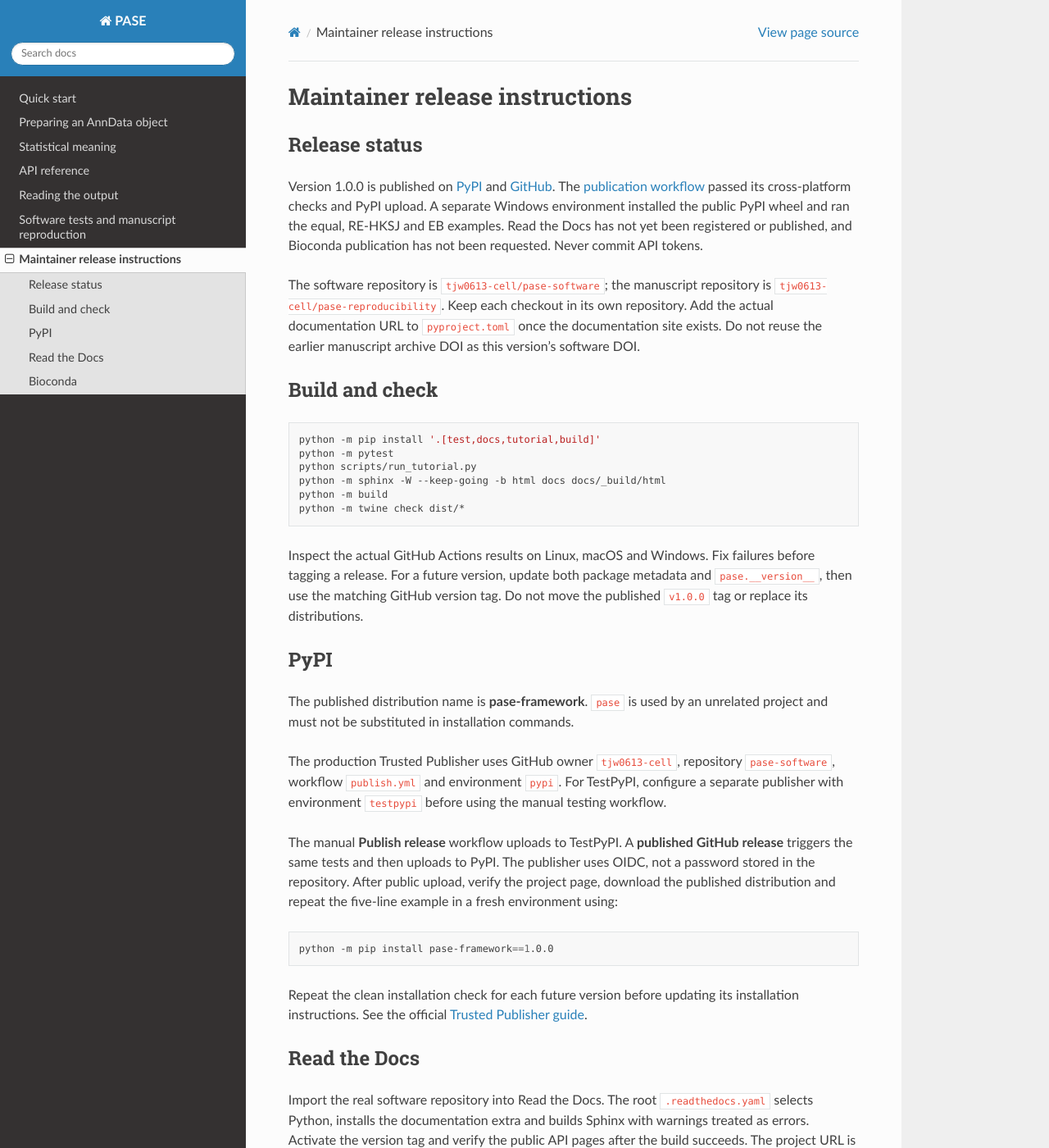
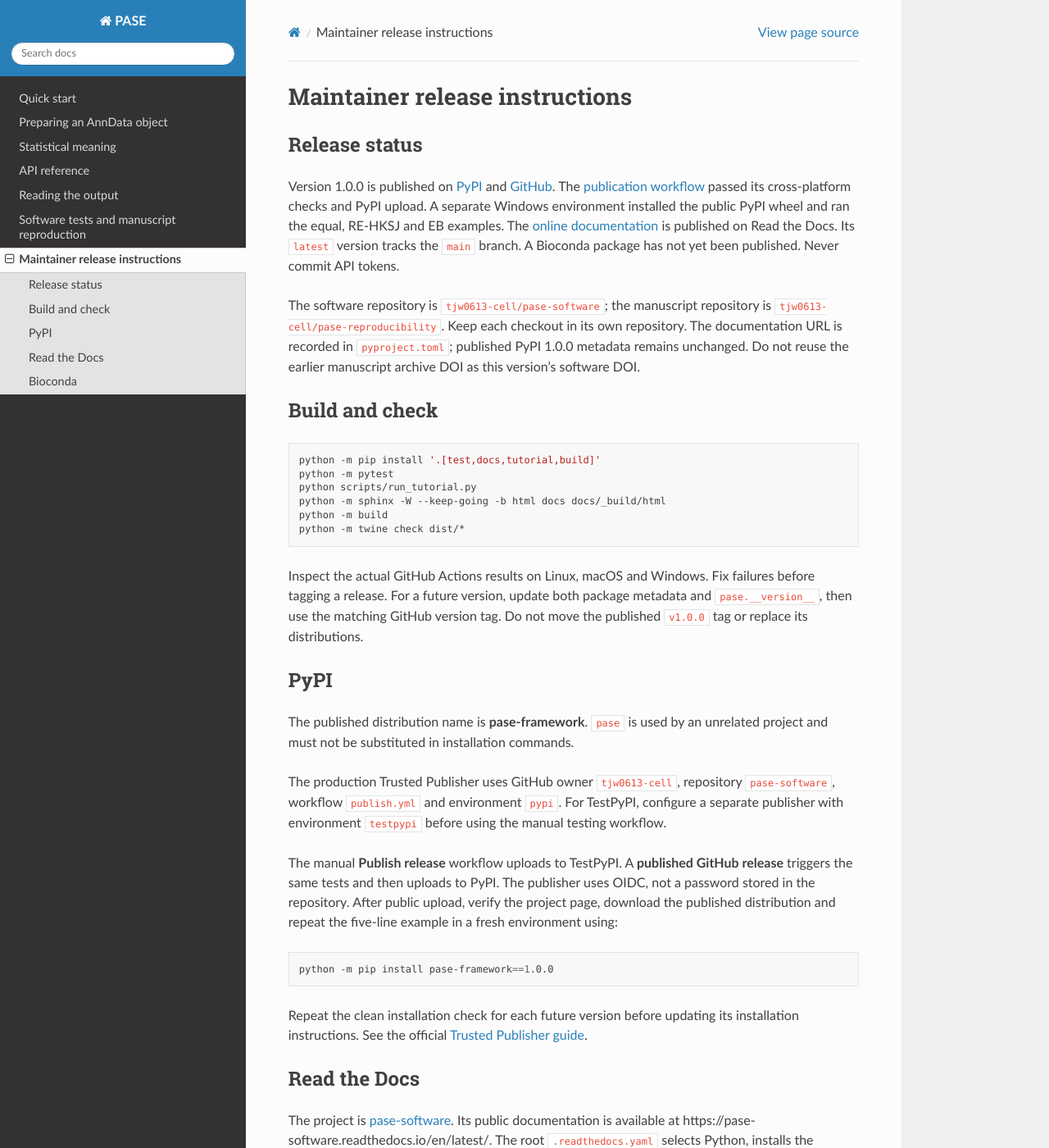
Before and after one commit to tjw0613-cell/pase-software, a Sphinx documentation site: the page built from docs/release.md, in a window 1280 px wide and 1400 px high. Shown: the whole window at 82% size. Built offline with Sphinx 7.4.7 and the Read the Docs theme 3.1.0, drawn with Linux system fonts in a browser that asks for light colours; some of the changed text lies outside the part shown.

Commit message:
docs: link verified Read the Docs site

```diff
--- a/docs/release.md
+++ b/docs/release.md
@@ -8,13 +8,14 @@ Version 1.0.0 is published on
 The [publication workflow](https://github.com/tjw0613-cell/pase-software/actions/runs/42162951531)
 passed its cross-platform checks and PyPI upload. A separate Windows environment
 installed the public PyPI wheel and ran the equal, RE-HKSJ and EB examples.
-Read the Docs has not yet been registered or published, and Bioconda publication
-has not been requested. Never commit API tokens.
+The [online documentation](https://pase-software.readthedocs.io/en/latest/)
+is published on Read the Docs. Its `latest` version tracks the `main` branch.
+A Bioconda package has not yet been published. Never commit API tokens.
 
 The software repository is `tjw0613-cell/pase-software`; the manuscript
 repository is `tjw0613-cell/pase-reproducibility`.
-Keep each checkout in its own repository. Add the actual documentation URL
-to `pyproject.toml` once the documentation site exists.
+Keep each checkout in its own repository. The documentation URL is recorded
+in `pyproject.toml`; published PyPI 1.0.0 metadata remains unchanged.
 Do not reuse the earlier manuscript archive DOI as this version's software DOI.
 
 ## Build and check
@@ -59,11 +60,16 @@ its installation instructions. See the official
 
 ## Read the Docs
 
-Import the real software repository into Read the Docs. The root
-`.readthedocs.yaml` selects Python, installs the documentation extra and builds
-Sphinx with warnings treated as errors. Activate the version tag and verify the
-public API pages after the build succeeds. The project URL is assigned by
-Read the Docs; no live URL is claimed in this source checkout.
+The project is [pase-software](https://app.readthedocs.org/projects/pase-software/).
+Its public documentation is available at
+https://pase-software.readthedocs.io/en/latest/.
+The root `.readthedocs.yaml` selects Python, installs the documentation extra
+and builds Sphinx with warnings treated as errors. The initial successful
+build was [35689123](https://app.readthedocs.org/projects/pase-software/builds/35689123/),
+from commit `f15b4ad5748de1279d0b5b640f07b1db4f51a530`.
+The `latest` documentation follows `main`; it is not an immutable version archive.
+For future tagged documentation, activate the tag and verify its own public URL
+after a successful build. Do not move an existing release tag.
 See the [configuration reference](https://docs.readthedocs.com/platform/stable/config-file/v2.html).
 
 ## Bioconda
--- a/pyproject.toml
+++ b/pyproject.toml
@@ -31,6 +31,7 @@ dependencies = [
 ]
 
 [project.urls]
+Documentation = "https://pase-software.readthedocs.io/en/latest/"
 Source = "https://github.com/tjw0613-cell/pase-software"
 Issues = "https://github.com/tjw0613-cell/pase-software/issues"
 Reproduction = "https://github.com/tjw0613-cell/pase-reproducibility"
```
Also changed, not shown: README.md (+3 -0 lines).
